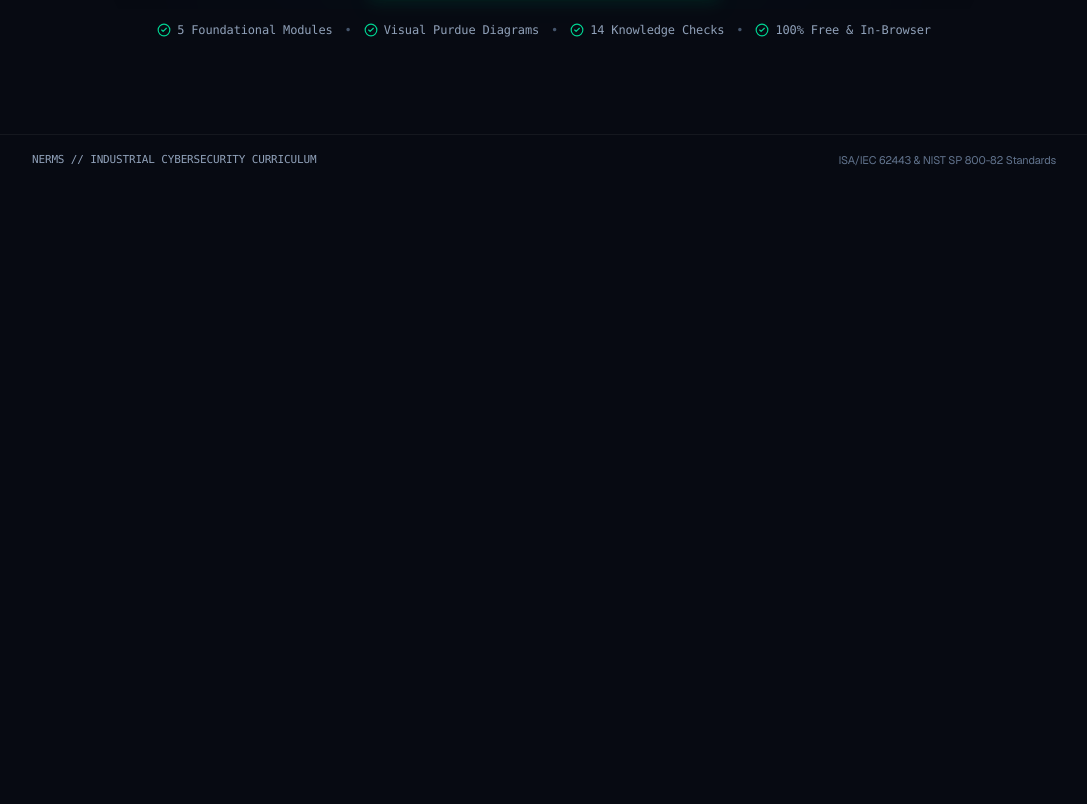
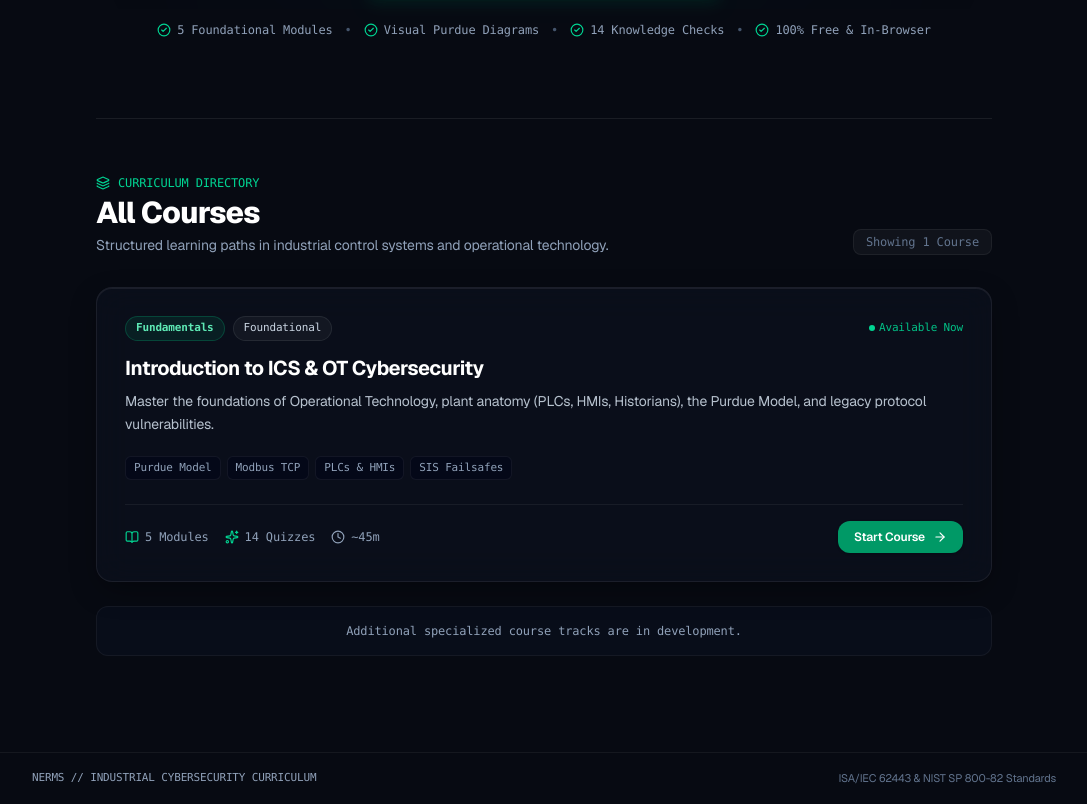
Before and after one commit to Nuranss/NERMS-learning-platform, a Next.js app: page / in a window 1280 px wide. Shown: the part 791-1595 px from the top of the page, without its empty margins (96-1183 px from the left). Before the commit the page ends 977 px from the top, so only its background shows below. Built offline with nearby package versions, Linux system fonts and the light colour scheme.

Commit message:
feat: add All Courses catalog section to main page featuring Introduction to ICS

```diff
--- a/src/app/page.tsx
+++ b/src/app/page.tsx
@@ -2,7 +2,9 @@ import Link from "next/link";
 import { Navbar } from "@/components/layout/Navbar";
 import { Footer } from "@/components/layout/Footer";
 import { PresentationShowcase } from "@/components/home/PresentationShowcase";
-import { ArrowRight, BookOpen, CheckCircle2, Shield, Sparkles } from "lucide-react";
+import { CourseCard } from "@/components/home/CourseCard";
+import { COURSES_CATALOG } from "@/mock/coursesCatalog";
+import { ArrowRight, BookOpen, CheckCircle2, Layers } from "lucide-react";
 
 export default function HomePage() {
   return (
@@ -34,7 +36,7 @@ export default function HomePage() {
         </section>
 
         {/* Action Button & Course Access Directly Underneath */}
-        <section className="flex flex-col items-center text-center space-y-4">
+        <section className="flex flex-col items-center text-center space-y-4 mb-20">
           <Link
             href="/rooms/intro-to-ics"
             className="group px-7 py-3.5 rounded-xl font-semibold text-sm sm:text-base bg-emerald-600 hover:bg-emerald-500 text-white shadow-lg shadow-emerald-950/40 active:scale-[0.98] transition-all flex items-center gap-2.5 border border-emerald-400/20"
@@ -67,6 +69,40 @@ export default function HomePage() {
             </span>
           </div>
         </section>
+
+        {/* All Courses Segment */}
+        <section className="w-full max-w-4xl border-t border-white/[0.08] pt-14">
+          <div className="flex flex-col sm:flex-row sm:items-end justify-between gap-3 mb-8">
+            <div>
+              <div className="flex items-center gap-2 text-xs font-mono text-emerald-400 mb-1">
+                <Layers className="w-3.5 h-3.5" />
+                <span>CURRICULUM DIRECTORY</span>
+              </div>
+              <h2 className="text-2xl sm:text-3xl font-extrabold text-white tracking-tight">
+                All Courses
+              </h2>
+              <p className="text-xs sm:text-sm text-slate-400 mt-1">
+                Structured learning paths in industrial control systems and operational technology.
+              </p>
+            </div>
+
+            <span className="text-xs font-mono text-slate-500 bg-white/[0.04] border border-white/[0.06] px-3 py-1 rounded-lg">
+              Showing {COURSES_CATALOG.length} Course
+            </span>
+          </div>
+
+          {/* Course Cards Grid */}
+          <div className="space-y-4">
+            {COURSES_CATALOG.map((course) => (
+              <CourseCard key={course.id} course={course} />
+            ))}
+          </div>
+
+          {/* Expansion Note */}
+          <div className="mt-6 p-4 rounded-xl bg-slate-900/30 border border-white/[0.05] text-center text-xs text-slate-400 font-mono">
+            <span>Additional specialized course tracks are in development.</span>
+          </div>
+        </section>
       </main>
 
       <Footer />
--- /dev/null
+++ b/src/components/home/CourseCard.tsx
@@ -0,0 +1,77 @@
+"use client";
+
+import Link from "next/link";
+import { CourseSummary } from "@/mock/coursesCatalog";
+import { BookOpen, Clock, Sparkles, ArrowRight, CheckCircle2 } from "lucide-react";
+
+interface CourseCardProps {
+  course: CourseSummary;
+}
+
+export function CourseCard({ course }: CourseCardProps) {
+  return (
+    <div className="nerms-glass-card rounded-2xl p-6 sm:p-7 flex flex-col justify-between group relative overflow-hidden transition-all duration-200">
+      <div>
+        {/* Badges row */}
+        <div className="flex flex-wrap items-center gap-2 mb-3.5">
+          <span className="text-[11px] font-mono font-semibold px-2.5 py-0.5 rounded-full bg-emerald-500/10 border border-emerald-500/25 text-emerald-300">
+            {course.category}
+          </span>
+          <span className="text-[11px] font-mono font-medium px-2.5 py-0.5 rounded-full bg-white/[0.04] border border-white/[0.08] text-slate-300">
+            {course.level}
+          </span>
+          <span className="text-[11px] font-mono text-emerald-400/90 ml-auto flex items-center gap-1">
+            <span className="w-1.5 h-1.5 rounded-full bg-emerald-400" />
+            Available Now
+          </span>
+        </div>
+
+        {/* Title & Subtitle */}
+        <h3 className="text-lg sm:text-xl font-bold text-white group-hover:text-emerald-300 transition-colors leading-snug mb-2">
+          {course.title}
+        </h3>
+        <p className="text-xs sm:text-sm text-slate-300/90 leading-relaxed mb-5">
+          {course.subtitle}
+        </p>
+
+        {/* Tags */}
+        <div className="flex flex-wrap items-center gap-1.5 mb-6">
+          {course.tags.map((tag) => (
+            <span
+              key={tag}
+              className="text-[11px] font-mono px-2 py-0.5 rounded-md bg-slate-950/60 border border-white/[0.06] text-slate-400"
+            >
+              {tag}
+            </span>
+          ))}
+        </div>
+      </div>
+
+      {/* Footer bar & Action */}
+      <div className="pt-4 border-t border-white/[0.06] flex flex-col sm:flex-row sm:items-center justify-between gap-4">
+        <div className="flex items-center gap-4 text-xs font-mono text-slate-400">
+          <span className="flex items-center gap-1.5">
+            <BookOpen className="w-3.5 h-3.5 text-emerald-400" />
+            {course.modulesCount} Modules
+          </span>
+          <span className="flex items-center gap-1.5">
+            <Sparkles className="w-3.5 h-3.5 text-emerald-400" />
+            {course.quizzesCount} Quizzes
+          </span>
+          <span className="flex items-center gap-1.5">
+            <Clock className="w-3.5 h-3.5 text-slate-400" />
+            ~{course.estimatedMinutes}m
+          </span>
+        </div>
+
+        <Link
+          href={course.href}
+          className="px-4 py-2 rounded-xl text-xs font-semibold bg-emerald-600 hover:bg-emerald-500 text-white shadow-sm flex items-center justify-center gap-2 active:scale-[0.98] transition-all"
+        >
+          <span>Start Course</span>
+          <ArrowRight className="w-3.5 h-3.5 transition-transform group-hover:translate-x-1" />
+        </Link>
+      </div>
+    </div>
+  );
+}
--- /dev/null
+++ b/src/mock/coursesCatalog.ts
@@ -0,0 +1,31 @@
+export interface CourseSummary {
+  id: string;
+  slug: string;
+  title: string;
+  subtitle: string;
+  category: "Fundamentals" | "Protocols & SCADA" | "Offensive OT" | "Defensive & Forensics";
+  level: "Foundational" | "Intermediate" | "Advanced";
+  estimatedMinutes: number;
+  modulesCount: number;
+  quizzesCount: number;
+  tags: string[];
+  isAvailable: boolean;
+  href: string;
+}
+
+export const COURSES_CATALOG: CourseSummary[] = [
+  {
+    id: "intro-to-ics",
+    slug: "intro-to-ics",
+    title: "Introduction to ICS & OT Cybersecurity",
+    subtitle: "Master the foundations of Operational Technology, plant anatomy (PLCs, HMIs, Historians), the Purdue Model, and legacy protocol vulnerabilities.",
+    category: "Fundamentals",
+    level: "Foundational",
+    estimatedMinutes: 45,
+    modulesCount: 5,
+    quizzesCount: 14,
+    tags: ["Purdue Model", "Modbus TCP", "PLCs & HMIs", "SIS Failsafes"],
+    isAvailable: true,
+    href: "/rooms/intro-to-ics",
+  },
+];
```
